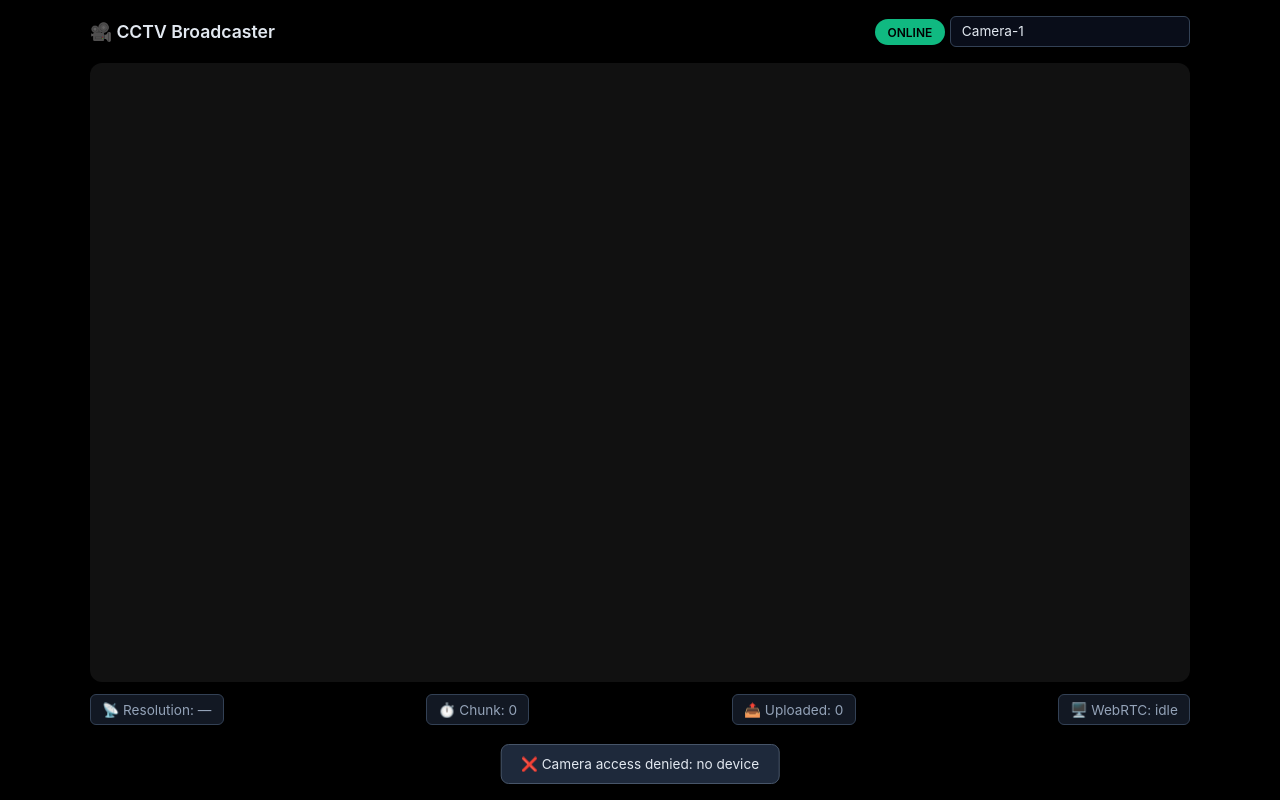
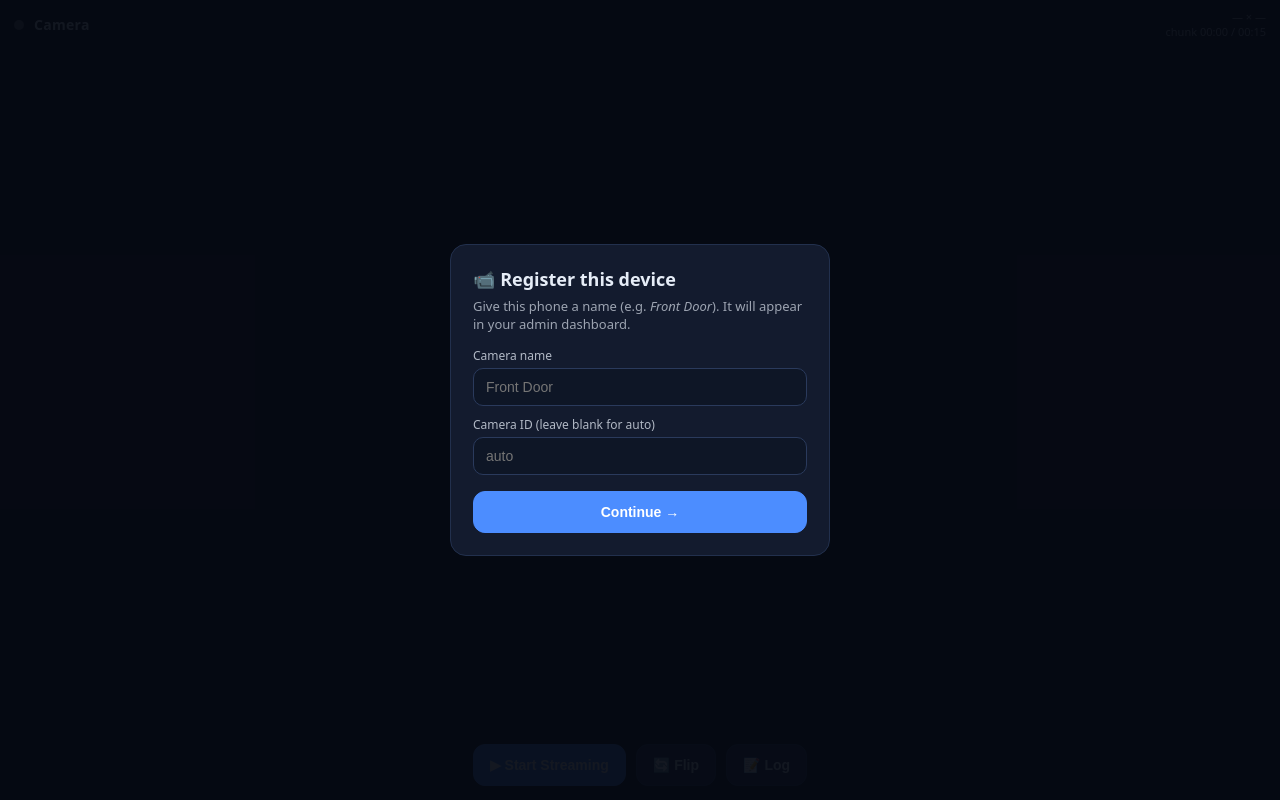
Before and after one commit to KawaiiWorkers/Cctv, a Flask app: page /camera in a window 1280 px wide. Run offline with Flask 3, Linux system fonts and the light colour scheme.

Commit message:
Update camera.html

```diff
--- a/templates/camera.html
+++ b/templates/camera.html
@@ -1,309 +1,360 @@
-<!DOCTYPE html>
+<!doctype html>
 <html lang="en">
 <head>
-<meta charset="UTF-8">
-<meta name="viewport" content="width=device-width, initial-scale=1.0, maximum-scale=1.0, user-scalable=no">
-<title>Camera Broadcaster</title>
+<meta charset="utf-8">
+<meta name="viewport" content="width=device-width,initial-scale=1,maximum-scale=1,user-scalable=no">
+<title>📹 CCTV Camera Node</title>
 <style>
-  *{box-sizing:border-box;margin:0;padding:0;font-family:-apple-system,BlinkMacSystemFont,'Segoe UI',Roboto,sans-serif}
-  body{background:#000;color:#e2e8f0;min-height:100vh;display:flex;flex-direction:column;align-items:center;padding:1rem}
-  .top{width:100%;max-width:1100px;display:flex;justify-content:space-between;align-items:center;margin-bottom:1rem;flex-wrap:wrap;gap:.5rem}
-  .title{font-size:1.1rem;font-weight:600}
-  .badge{padding:.35rem .8rem;border-radius:999px;font-size:.75rem;font-weight:600}
-  .online{background:#10b981;color:#000}
-  .offline{background:#ef4444;color:#fff}
-  video{width:100%;max-width:1100px;border-radius:12px;background:#111;aspect-ratio:16/9;object-fit:cover}
-  .info{width:100%;max-width:1100px;margin-top:.8rem;font-size:.85rem;color:#94a3b8;display:flex;justify-content:space-between;flex-wrap:wrap;gap:.4rem}
-  .stat{background:rgba(30,41,59,.6);padding:.4rem .7rem;border-radius:6px;border:1px solid #334155}
-  .name-input{background:rgba(15,23,42,.6);border:1px solid #334155;color:#e2e8f0;padding:.4rem .7rem;border-radius:6px;font-size:.85rem}
-  .toast{position:fixed;bottom:1rem;left:50%;transform:translateX(-50%);background:#1e293b;border:1px solid #475569;padding:.7rem 1.2rem;border-radius:8px;font-size:.85rem;z-index:99;display:none}
+  *{box-sizing:border-box;-webkit-tap-highlight-color:transparent}
+  html,body{margin:0;height:100%;background:#000;color:#e6edf7;font-family:system-ui,Segoe UI,Roboto,sans-serif;overflow:hidden}
+  #stage{position:fixed;inset:0;display:flex;flex-direction:column}
+  video{flex:1;width:100%;height:100%;object-fit:cover;background:#000}
+  .topbar{position:absolute;top:0;left:0;right:0;padding:10px 14px;
+    background:linear-gradient(180deg,rgba(0,0,0,.75),rgba(0,0,0,0));
+    display:flex;align-items:center;gap:10px;z-index:5}
+  .dot{width:10px;height:10px;border-radius:50%;background:#666;box-shadow:0 0 8px rgba(0,0,0,.6)}
+  .dot.rec{background:#ff3b3b;animation:pulse 1.2s infinite}
+  .dot.live{background:#25d366}
+  @keyframes pulse{50%{opacity:.35}}
+  .name{font-weight:600;font-size:14px;letter-spacing:.3px}
+  .meta{margin-left:auto;font-size:11px;opacity:.75;text-align:right;line-height:1.35}
+  .bottom{position:absolute;bottom:0;left:0;right:0;padding:14px;
+    background:linear-gradient(0deg,rgba(0,0,0,.85),rgba(0,0,0,0));z-index:5}
+  .row{display:flex;gap:10px;align-items:center;justify-content:center;flex-wrap:wrap}
+  button{background:#1b2440;color:#e6edf7;border:1px solid #2a3a5c;border-radius:12px;
+    padding:12px 16px;font-size:14px;font-weight:600}
+  button.primary{background:#4c8dff;border-color:#4c8dff;color:#fff}
+  button.stop{background:#c0392b;border-color:#c0392b;color:#fff}
+  input{background:#0e1626;border:1px solid #2a3a5c;color:#e6edf7;border-radius:10px;padding:10px 12px;font-size:14px;width:200px;max-width:70vw}
+  #log{position:absolute;left:10px;bottom:80px;max-height:22vh;overflow:auto;
+    background:rgba(0,0,0,.55);padding:8px 10px;border-radius:8px;font-size:11px;
+    font-family:ui-monospace,Menlo,Consolas,monospace;line-height:1.35;max-width:80vw;z-index:4;display:none}
+  .setup{position:absolute;inset:0;background:rgba(6,10,20,.94);display:flex;
+    align-items:center;justify-content:center;padding:20px;z-index:10}
+  .setup .card{background:#131b2e;border:1px solid #22304d;border-radius:16px;padding:22px;max-width:380px;width:100%}
+  .setup h1{margin:0 0 6px;font-size:18px}
+  .setup p{margin:0 0 14px;opacity:.65;font-size:13px}
+  .setup label{font-size:12px;opacity:.75;display:block;margin:10px 0 4px}
+  .setup input{width:100%}
 </style>
 </head>
 <body>
-  <div class="top">
-    <div class="title">🎥 CCTV Broadcaster</div>
-    <div>
-      <span id="statusBadge" class="badge offline">OFFLINE</span>
-      <input id="cameraName" class="name-input" placeholder="Camera name" value="Camera-1">
+<div id="stage">
+  <video id="preview" autoplay muted playsinline></video>
+
+  <div class="topbar">
+    <div class="dot" id="statusDot"></div>
+    <div class="name" id="camName">Camera</div>
+    <div class="meta">
+      <div id="resTxt">— × —</div>
+      <div id="chunkTxt">chunk 00:00 / 00:15</div>
     </div>
   </div>
 
-  <video id="preview" autoplay muted playsinline></video>
+  <pre id="log"></pre>
 
-  <div class="info">
-    <span class="stat">📡 Resolution: <span id="resInfo">—</span></span>
-    <span class="stat">⏱️ Chunk: <span id="chunkInfo">0</span></span>
-    <span class="stat">📤 Uploaded: <span id="uploadCount">0</span></span>
-    <span class="stat">🖥️ WebRTC: <span id="webrtcInfo">idle</span></span>
+  <div class="bottom">
+    <div class="row">
+      <button id="btnStart" class="primary">▶ Start Streaming</button>
+      <button id="btnStop"  class="stop"  style="display:none">■ Stop</button>
+      <button id="btnFlip">🔄 Flip</button>
+      <button id="btnLog">📝 Log</button>
+    </div>
   </div>
 
-  <div id="toast" class="toast"></div>
+  <div class="setup" id="setup">
+    <div class="card">
+      <h1>📹 Register this device</h1>
+      <p>Give this phone a name (e.g. <em>Front Door</em>). It will appear in your admin dashboard.</p>
+      <label>Camera name</label>
+      <input id="inpName" placeholder="Front Door" value="">
+      <label>Camera ID (leave blank for auto)</label>
+      <input id="inpId" placeholder="auto">
+      <div style="margin-top:16px">
+        <button class="primary" id="btnRegister" style="width:100%">Continue →</button>
+      </div>
+    </div>
+  </div>
+</div>
 
 <script>
-// ─────────────────────────────────────────────────────────────────
-// Camera Broadcaster: getUserMedia (1080p) + MediaRecorder 15s chunks
-// + WebRTC polling for live offers from admin
-// ─────────────────────────────────────────────────────────────────
+'use strict';
 
-const CAMERA_ID = localStorage.getItem("cameraId") || ("cam-" + Math.random().toString(36).slice(2, 10));
-localStorage.setItem("cameraId", CAMERA_ID);
+/* ============================================================
+ * Configuration
+ * ============================================================ */
+const CHUNK_MINUTES     = 0.25;                       // 15 seconds
+const CHUNK_MS          = Math.round(CHUNK_MINUTES * 60 * 1000);
+const TARGET_WIDTH      = 1920;
+const TARGET_HEIGHT     = 1080;
+const VIDEO_BITS_PER_S  = 2_500_000;                  // 2.5 Mbps
+const PING_INTERVAL_MS  = 4000;
+const ICE_SERVERS       = [{ urls: 'stun:stun.l.google.com:19302' }];
 
-const CHUNK_MINUTES = 0.25; // 15 seconds
-const VIDEO_BITS_PER_SECOND = 2_500_000; // 2.5 Mbps
-const STUN_SERVER = "stun:stun.l.google.com:19302";
-const PING_INTERVAL = 5000;
-const POLL_INTERVAL = 2000;
+/* ============================================================
+ * State
+ * ============================================================ */
+let camId       = localStorage.getItem('cctv_cam_id')   || '';
+let camName     = localStorage.getItem('cctv_cam_name') || '';
+let stream      = null;
+let recorder    = null;
+let facing      = 'environment';
+let chunkStart  = 0;
+let pingTimer   = null;
+let chunkTimer  = null;
+const peers     = new Map();   // session -> RTCPeerConnection
 
-let localStream = null;
-let mediaRecorder = null;
-let chunkCount = 0;
-let uploadCount = 0;
-let currentChunkBlob = [];
-let peerConnection = null;
-let lastOfferProcessed = null;
-
-const $ = (id) => document.getElementById(id);
-const preview = $("preview");
-
-function toast(msg, ms = 2500) {
-  const t = $("toast");
-  t.textContent = msg;
-  t.style.display = "block";
-  clearTimeout(t._timer);
-  t._timer = setTimeout(() => t.style.display = "none", ms);
+/* ============================================================
+ * Utility
+ * ============================================================ */
+const $ = id => document.getElementById(id);
+const logEl = $('log');
+function log(...a){
+  const line = a.map(x=>typeof x==='string'?x:JSON.stringify(x)).join(' ');
+  console.log('[cam]', line);
+  logEl.textContent = (logEl.textContent + '\n' + line).split('\n').slice(-40).join('\n');
 }
 
-// ─────────────────────────────────────────────────────────────────
-// 1) Register + start heartbeat
-// ─────────────────────────────────────────────────────────────────
-async function register() {
+function fmtClock(ms){
+  const s = Math.max(0, Math.floor(ms/1000));
+  return String(Math.floor(s/60)).padStart(2,'0')+':'+String(s%60).padStart(2,'0');
+}
+
+async function jpost(url, body, isForm=false){
+  const opts = { method:'POST' };
+  if (isForm) opts.body = body;
+  else { opts.headers = {'Content-Type':'application/json'}; opts.body = JSON.stringify(body); }
+  const r = await fetch(url, opts);
+  if (!r.ok) throw new Error(await r.text());
+  return r.json();
+}
+
+/* ============================================================
+ * Setup / registration
+ * ============================================================ */
+$('btnLog').onclick = () => { logEl.style.display = logEl.style.display==='block' ? 'none':'block'; };
+
+function showSetup(show){ $('setup').style.display = show ? 'flex' : 'none'; }
+
+async function ensureRegistered(){
+  if (camId && camName){
+    $('camName').textContent = camName;
+    return;
+  }
+  showSetup(true);
+  await new Promise(res => {
+    $('btnRegister').onclick = async () => {
+      const nm = ($('inpName').value || '').trim() || `Camera-${Math.floor(Math.random()*9000+1000)}`;
+      const id = ($('inpId').value || '').trim();
       try {
-    await fetch("/api/cameras/register", {
-      method: "POST",
-      headers: {"Content-Type": "application/json"},
-      body: JSON.stringify({camera_id: CAMERA_ID, name: $("cameraName").value})
+        const r = await jpost('/api/camera/register', { camera_id: id, name: nm });
+        camId = r.camera_id; camName = r.name;
+        localStorage.setItem('cctv_cam_id', camId);
+        localStorage.setItem('cctv_cam_name', camName);
+        $('camName').textContent = camName;
+        showSetup(false);
+        res();
+      } catch(e){ alert('Registration failed: '+e.message); }
+    };
   });
-    $("statusBadge").className = "badge online";
-    $("statusBadge").textContent = "ONLINE";
-  } catch (e) {
-    console.error("register failed", e);
+}
+
+/* ============================================================
+ * Media capture
+ * ============================================================ */
+async function startStream(){
+  try{
+    stream = await navigator.mediaDevices.getUserMedia({
+      audio: true,
+      video: {
+        facingMode: { ideal: facing },
+        width:  { ideal: TARGET_WIDTH  },
+        height: { ideal: TARGET_HEIGHT },
+        frameRate: { ideal: 30, max: 30 }
+      }
+    });
+    $('preview').srcObject = stream;
+    const t = stream.getVideoTracks()[0];
+    const s = t.getSettings();
+    $('resTxt').textContent = `${s.width||'?'} × ${s.height||'?'}`;
+    log('camera ready', s.width, s.height, s.frameRate);
+    return true;
+  } catch(e){
+    log('getUserMedia failed:', e.message);
+    alert('Camera access denied or unavailable: '+e.message);
+    return false;
   }
 }
 
-async function ping() {
-  try {
-    await fetch("/api/cameras/ping", {
-      method: "POST",
-      headers: {"Content-Type": "application/json"},
-      body: JSON.stringify({camera_id: CAMERA_ID, name: $("cameraName").value})
+function stopStream(){
+  if (recorder && recorder.state !== 'inactive'){ try{recorder.stop();}catch{} }
+  recorder = null;
+  if (stream){ stream.getTracks().forEach(t=>t.stop()); stream = null; }
+  peers.forEach(pc=>pc.close()); peers.clear();
+  clearInterval(pingTimer); clearInterval(chunkTimer);
+  pingTimer = chunkTimer = null;
+  $('statusDot').className = 'dot';
+  $('btnStart').style.display = ''; $('btnStop').style.display = 'none';
+  log('stopped');
+}
+
+/* ============================================================
+ * Recording — short chunk loop
+ * ============================================================ */
+function pickMime(){
+  const cands = [
+    'video/webm;codecs=vp9,opus',
+    'video/webm;codecs=vp8,opus',
+    'video/webm;codecs=h264,opus',
+    'video/webm',
+    'video/mp4'
+  ];
+  for (const m of cands) if (MediaRecorder.isTypeSupported(m)) return m;
+  return '';
+}
+
+function startChunkLoop(){
+  const mimeType = pickMime();
+  log('recording mime:', mimeType || '(default)');
+
+  function startOne(){
+    if (!stream) return;
+    try{
+      recorder = new MediaRecorder(stream, {
+        mimeType: mimeType || undefined,
+        videoBitsPerSecond: VIDEO_BITS_PER_S
       });
-    $("statusBadge").className = "badge online";
-    $("statusBadge").textContent = "ONLINE";
-  } catch {
-    $("statusBadge").className = "badge offline";
-    $("statusBadge").textContent = "OFFLINE";
+    } catch(e){
+      log('MediaRecorder failed, fallback default:', e.message);
+      recorder = new MediaRecorder(stream);
+    }
+    const parts = [];
+    recorder.ondataavailable = ev => { if (ev.data && ev.data.size) parts.push(ev.data); };
+    recorder.onstop = async () => {
+      const blob = new Blob(parts, { type: recorder.mimeType || 'video/webm' });
+      if (blob.size > 1000) uploadChunk(blob);
+      // Immediately spin the next chunk to keep continuity
+      if (stream) startOne();
+    };
+    chunkStart = Date.now();
+    recorder.start();
+    $('statusDot').className = 'dot rec';
+    // Hard stop after CHUNK_MS to close the container cleanly
+    setTimeout(()=>{ try{ recorder && recorder.state!=='inactive' && recorder.stop(); }catch{} }, CHUNK_MS);
+  }
+
+  startOne();
+
+  // UI ticker
+  chunkTimer = setInterval(()=>{
+    const el = Date.now() - chunkStart;
+    $('chunkTxt').textContent = `chunk ${fmtClock(el)} / ${fmtClock(CHUNK_MS)}`;
+  }, 500);
+}
+
+async function uploadChunk(blob){
+  try{
+    const fd = new FormData();
+    fd.append('camera_id', camId);
+    fd.append('file', blob, `clip-${Date.now()}.webm`);
+    const r = await fetch('/api/footage/upload', { method:'POST', body: fd });
+    if (!r.ok) throw new Error(await r.text());
+    const j = await r.json();
+    log('uploaded', (j.bytes/1024|0)+'KB', j.path);
+  } catch(e){
+    log('upload failed', e.message);
   }
 }
 
-// ─────────────────────────────────────────────────────────────────
-// 2) Acquire camera + start chunk recorder
-// ─────────────────────────────────────────────────────────────────
-async function startCamera() {
-  try {
-    localStream = await navigator.mediaDevices.getUserMedia({
-      video: {
-        width: {ideal: 1920},
-        height: {ideal: 1080},
-        frameRate: {ideal: 30, max: 30},
-        facingMode: "environment"
-      },
-      audio: true
-    });
-    preview.srcObject = localStream;
-
-    const track = localStream.getVideoTracks()[0];
-    const settings = track.getSettings();
-    $("resInfo").textContent = `${settings.width}×${settings.height}@${Math.round(settings.frameRate||30)}fps`;
-
-    startChunkedRecording();
-    toast("✅ Camera started · 1080p · 2.5 Mbps");
-  } catch (err) {
-    console.error("getUserMedia failed", err);
-    // Fallback to lower res
-    try {
-      localStream = await navigator.mediaDevices.getUserMedia({video: true, audio: true});
-      preview.srcObject = localStream;
-      startChunkedRecording();
-      $("resInfo").textContent = "fallback";
-      toast("⚠️ Running at fallback resolution");
-    } catch (e2) {
-      toast("❌ Camera access denied: " + e2.message, 8000);
+/* ============================================================
+ * Heartbeat + WebRTC signaling poll
+ * ============================================================ */
+function startHeartbeat(){
+  pingTimer = setInterval(async ()=>{
+    try{
+      const r = await jpost('/api/camera/ping', { camera_id: camId });
+      if (r.pending_offers && r.pending_offers.length){
+        for (const off of r.pending_offers) handleOffer(off);
       }
-  }
+    } catch(e){ /* transient */ }
+  }, PING_INTERVAL_MS);
 }
 
-function startChunkedRecording() {
-  if (!localStream) return;
-  // Use vp9 if available, otherwise vp8 / default
-  const mimeType = MediaRecorder.isTypeSupported("video/webm;codecs=vp9,opus")
-    ? "video/webm;codecs=vp9,opus"
-    : "video/webm;codecs=vp8,opus";
+async function handleOffer(off){
+  log('offer received, session', off.session);
+  const pc = new RTCPeerConnection({ iceServers: ICE_SERVERS });
+  peers.set(off.session, pc);
 
-  try {
-    mediaRecorder = new MediaRecorder(localStream, {
-      mimeType,
-      videoBitsPerSecond: VIDEO_BITS_PER_SECOND,
-      audioBitsPerSecond: 128000
-    });
-  } catch {
-    mediaRecorder = new MediaRecorder(localStream);
-  }
+  // Add local tracks (camera → admin)
+  stream.getTracks().forEach(t => pc.addTrack(t, stream));
 
-  mediaRecorder.ondataavailable = (e) => {
-    if (e.data && e.data.size > 0) currentChunkBlob.push(e.data);
-  };
-
-  mediaRecorder.onstop = () => {
-    chunkCount++;
-    $("chunkInfo").textContent = chunkCount;
-    const blob = new Blob(currentChunkBlob, {type: "video/webm"});
-    currentChunkBlob = [];
-    if (blob.size > 0) uploadChunk(blob);
-    // Restart immediately for continuous recording
-    if (mediaRecorder.state !== "inactive") return;
-    try {
-      mediaRecorder.start();
-      setTimeout(() => {
-        if (mediaRecorder.state === "recording") mediaRecorder.stop();
-      }, CHUNK_MINUTES * 60 * 1000);
-    } catch (e) { console.warn(e); }
-  };
-
-  mediaRecorder.start();
-  setTimeout(() => {
-    if (mediaRecorder.state === "recording") mediaRecorder.stop();
-  }, CHUNK_MINUTES * 60 * 1000);
-}
-
-async function uploadChunk(blob) {
-  const form = new FormData();
-  form.append("video", blob, `chunk_${Date.now()}.webm`);
-  form.append("camera_id", CAMERA_ID);
-  form.append("camera_name", $("cameraName").value);
-  try {
-    const res = await fetch("/api/footage/upload", {method: "POST", body: form});
-    if (res.ok) {
-      uploadCount++;
-      $("uploadCount").textContent = uploadCount;
-    } else {
-      console.warn("upload failed", await res.text());
-    }
-  } catch (e) {
-    console.warn("upload error", e);
-  }
-}
-
-// ─────────────────────────────────────────────────────────────────
-// 3) WebRTC: poll for offers, build answer
-// ─────────────────────────────────────────────────────────────────
-async function pollForOffers() {
-  if (!localStream) return;
-  try {
-    const res = await fetch(`/api/webrtc/poll?camera_id=${CAMERA_ID}`);
-    if (!res.ok) return;
-    const data = await res.json();
-
-    // Process offer (only one active peer at a time per camera to save resources)
-    if (data.offer && data.offer.session_id !== lastOfferProcessed) {
-      lastOfferProcessed = data.offer.session_id;
-      await handleOffer(data.offer.session_id, data.offer.sdp);
-    }
-
-    // Apply ICE candidates from admin
-    if (data.ice_candidates && peerConnection) {
-      for (const c of data.ice_candidates) {
-        try {
-          await peerConnection.addIceCandidate(new RTCIceCandidate(c));
-        } catch (e) { console.warn("ICE add err", e); }
-      }
-    }
-  } catch (e) {
-    // silent
-  }
-}
-
-async function handleOffer(sessionId, sdp) {
-  $("webrtcInfo").textContent = "connecting…";
-  try {
-    if (peerConnection) {
-      try { peerConnection.close(); } catch {}
-      peerConnection = null;
-    }
-    peerConnection = new RTCPeerConnection({iceServers: [{urls: STUN_SERVER}]});
-
-    // Add local tracks
-    localStream.getTracks().forEach(t => peerConnection.addTrack(t, localStream));
-
-    peerConnection.onicecandidate = (ev) => {
-      if (ev.candidate) {
-        fetch("/api/webrtc/ice", {
-          method: "POST",
-          headers: {"Content-Type": "application/json"},
-          body: JSON.stringify({
-            session_id: sessionId,
-            candidate: ev.candidate.toJSON(),
-            from: "camera"
-          })
+  pc.onicecandidate = ev => {
+    if (ev.candidate){
+      fetch('/api/webrtc/ice', {
+        method:'POST', headers:{'Content-Type':'application/json'},
+        body: JSON.stringify({ session: off.session, to: 'admin', candidate: ev.candidate })
       }).catch(()=>{});
     }
   };
-
-    peerConnection.onconnectionstatechange = () => {
-      $("webrtcInfo").textContent = peerConnection.connectionState;
-      if (peerConnection.connectionState === "failed" ||
-          peerConnection.connectionState === "closed") {
-        try { peerConnection.close(); } catch {}
-        peerConnection = null;
+  pc.onconnectionstatechange = () => {
+    log('pc', off.session.slice(0,6), pc.connectionState);
+    if (['failed','closed','disconnected'].includes(pc.connectionState)){
+      pc.close(); peers.delete(off.session);
     }
   };
 
-    await peerConnection.setRemoteDescription(new RTCSessionDescription({type:"offer", sdp}));
-    const answer = await peerConnection.createAnswer();
-    await peerConnection.setLocalDescription(answer);
+  await pc.setRemoteDescription({ type:'offer', sdp: off.sdp });
+  const ans = await pc.createAnswer();
+  await pc.setLocalDescription(ans);
+  await jpost('/api/webrtc/answer', { session: off.session, sdp: ans.sdp });
 
-    await fetch("/api/webrtc/answer", {
-      method: "POST",
-      headers: {"Content-Type": "application/json"},
-      body: JSON.stringify({session_id: sessionId, sdp: answer.sdp})
-    });
-    $("webrtcInfo").textContent = "live";
-  } catch (e) {
-    console.error("handleOffer failed", e);
-    $("webrtcInfo").textContent = "error";
+  // ICE puller for this session
+  (async function pull(){
+    while (peers.has(off.session)){
+      try{
+        const r = await fetch('/api/webrtc/ice?to=camera&session='+encodeURIComponent(off.session));
+        const j = await r.json();
+        for (const c of (j.candidates||[])){
+          try{ await pc.addIceCandidate(c); }catch(e){}
         }
+      }catch{}
+      await new Promise(r=>setTimeout(r, 1200));
+    }
+  })();
 }
 
-// ─────────────────────────────────────────────────────────────────
-// Boot
-// ─────────────────────────────────────────────────────────────────
-window.addEventListener("load", async () => {
-  await register();
-  await startCamera();
-  setInterval(ping, PING_INTERVAL);
-  setInterval(pollForOffers, POLL_INTERVAL);
+/* ============================================================
+ * Bootstrap
+ * ============================================================ */
+$('btnStart').onclick = async () => {
+  await ensureRegistered();
+  const ok = await startStream();
+  if (!ok) return;
+  $('btnStart').style.display = 'none';
+  $('btnStop').style.display  = '';
+  $('statusDot').className    = 'dot live';
+  startChunkLoop();
+  startHeartbeat();
+  // keep screen awake if supported
+  if ('wakeLock' in navigator){ try{ await navigator.wakeLock.request('screen'); }catch{} }
+};
+
+$('btnStop').onclick  = () => stopStream();
+$('btnFlip').onclick  = async () => {
+  facing = (facing === 'environment') ? 'user' : 'environment';
+  if (stream){
+    stream.getTracks().forEach(t=>t.stop());
+    await startStream();
+    // reconnect any live peers
+    peers.forEach(pc=>{
+      const sender = pc.getSenders().find(s=>s.track && s.track.kind==='video');
+      if (sender && stream) sender.replaceTrack(stream.getVideoTracks()[0]);
     });
+  }
+};
 
-// Keep recording alive on visibility change
-document.addEventListener("visibilitychange", () => {
-  if (!document.hidden && mediaRecorder && mediaRecorder.state === "inactive") {
-    try {
-      mediaRecorder.start();
-      setTimeout(() => {
-        if (mediaRecorder.state === "recording") mediaRecorder.stop();
-      }, CHUNK_MINUTES * 60 * 1000);
-    } catch {}
-  }
-});
+// Attempt to hydrate name label from storage on load
+if (camName) $('camName').textContent = camName;
 </script>
 </body>
 </html>
```
Lines whose indentation alone changed are shown as unchanged.
